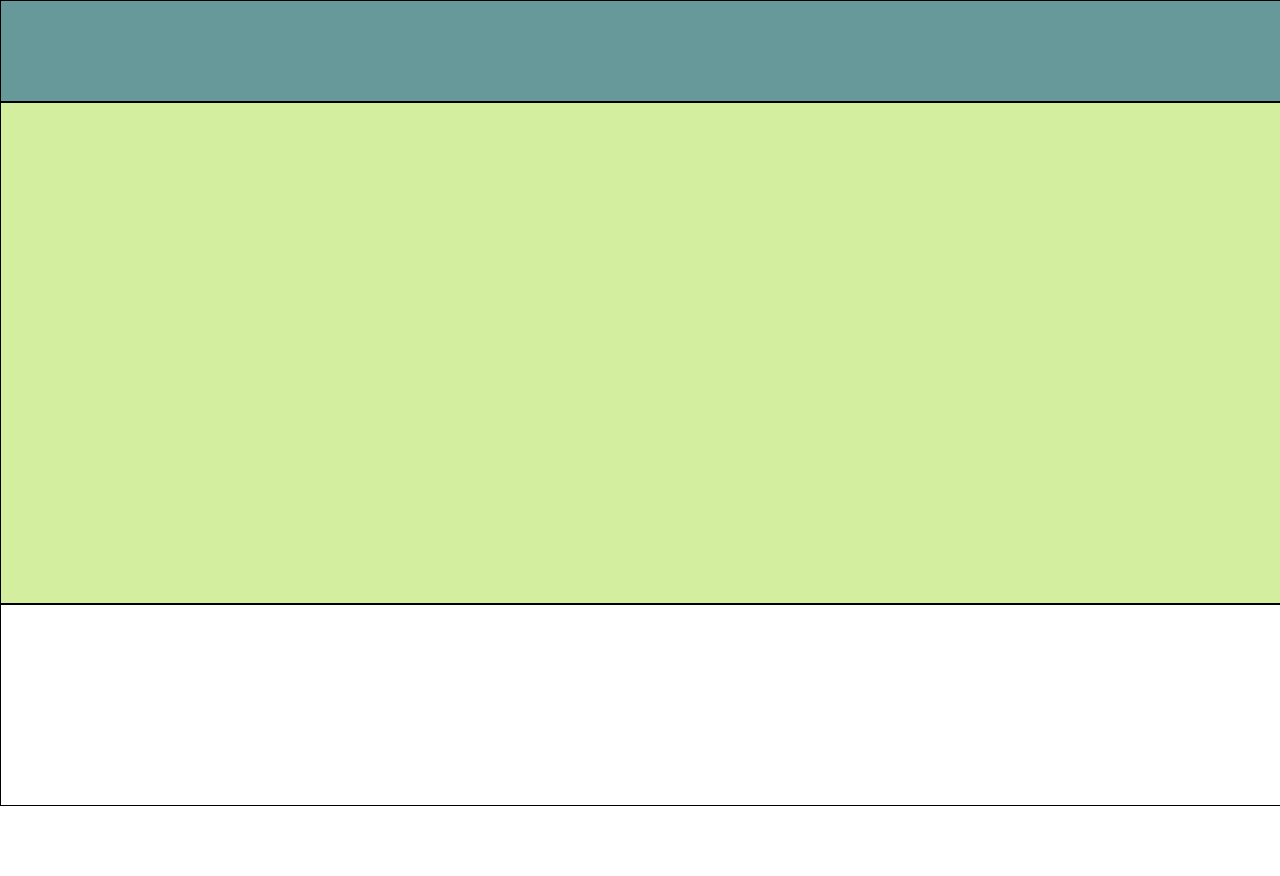
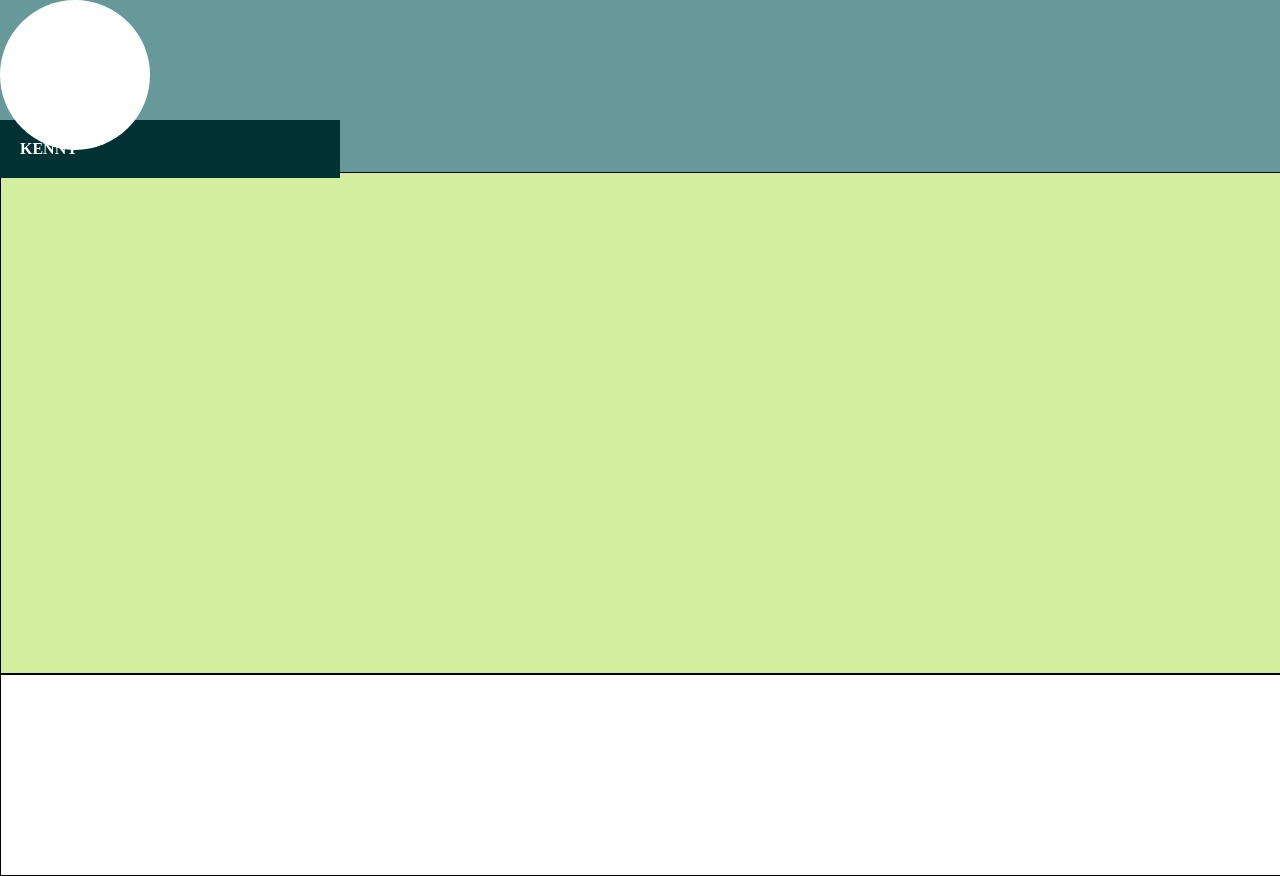
Before and after one commit to KennyLeg/MiProyecto-2-2023, a plain HTML site: page index.html in a window 1280 px wide. Before the commit the page ends 806 px from the top, so only its background shows below. Drawn offline with Linux system fonts and the light colour scheme.

Commit message:
LoveTrain

```diff
--- a/css/estilo.css
+++ b/css/estilo.css
@@ -4,9 +4,8 @@
 }
 #contenidoCabecera{
     width: 100%;
-    height: 100px;
-    border: 1px solid black;
     background-color:  #67999A;
+    display: flex;
 }
 #contenidoCuerpo{
     width: 100%;
@@ -19,3 +18,28 @@ footer{
     height: 200px;
     border: solid black 1px;
 }
+#cabeceraImagenNombre{
+    flex: 30%;
+}
+#cabeceraMenu{
+    flex: 70%;
+}
+#imagenRedondo{
+    width: 150px;
+    height: 150px;
+    background-color:   white;
+    border-radius: 75px;
+    position: relative;
+    z-index: 1000;
+    margin-bottom: 22px;
+}
+#nombreRectangulo{
+    background-color: #003233;
+    width: 300px;
+    padding: 20px;
+    color: white;
+    text-transform: uppercase;
+    font-weight: bold;
+    position: absolute;
+    top: 15%;
+}
--- a/index.html
+++ b/index.html
@@ -9,7 +9,11 @@
 <body>
     <!--Aquí pondremos la cabecera de la web-->
     <div id="contenidoCabecera">
-
+        <div id="cabeceraImagenNombre">
+            <div id="imagenRedondo"></div>
+            <div id="nombreRectangulo">Kenny</div>
+        </div>
+        <div id="cabeceraMenu"></div>
     </div>
     <!--Aquí pondremos el cuerpo del index-->
     <div id="contenidoCuerpo">
```
